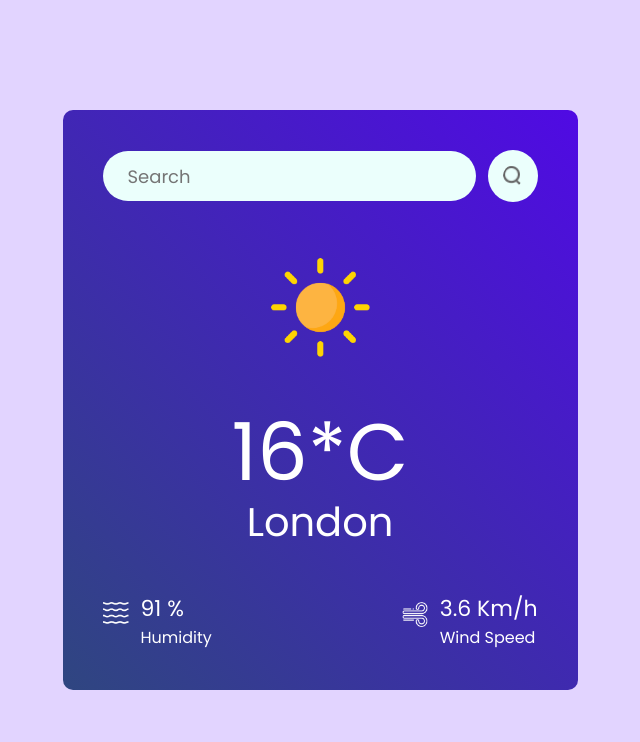
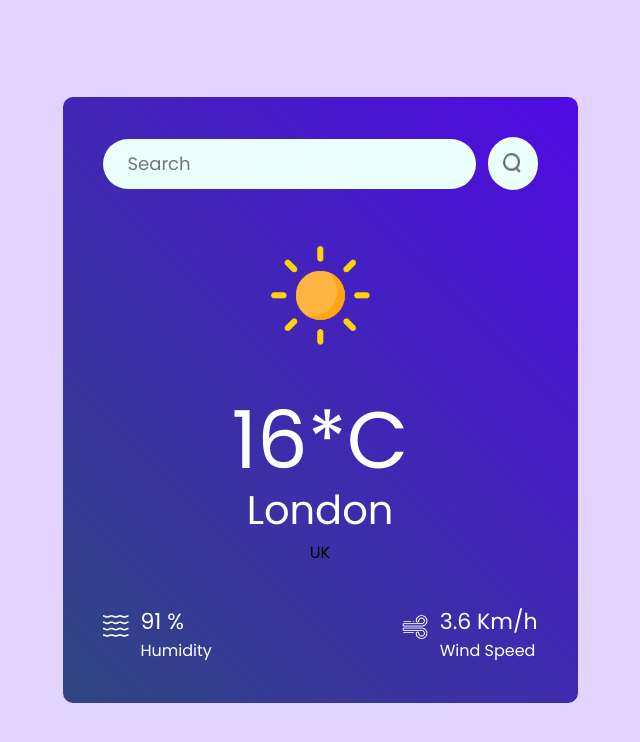
Before and after one commit to Oaksoe11/weatherApp, a React (Vite) app: page / in a window 1280 px wide. Shown: the top 742 px of the page, without its empty margins (320-960 px from the left). Built offline with nearby package versions, Linux system fonts and the light colour scheme; no server answers.

Commit message:
Add country description

```diff
--- a/src/components/Weather.jsx
+++ b/src/components/Weather.jsx
@@ -25,7 +25,7 @@ const Weather = () => {
     }
 
     useEffect(()=>{
-        search("London");
+        search("Mawlamyine");
     },[])
 
 
@@ -39,6 +39,7 @@ const Weather = () => {
         <img src={clear_icon} alt="" className='weather-icon' />
         <p className='temperature'>16*C</p>
         <p className='location'>London</p>
+        <p className='location_country'>UK</p>
         <div className='weather-data'>
             <div className='col'>
                 <img src={humidity_icon} alt="" />
```
